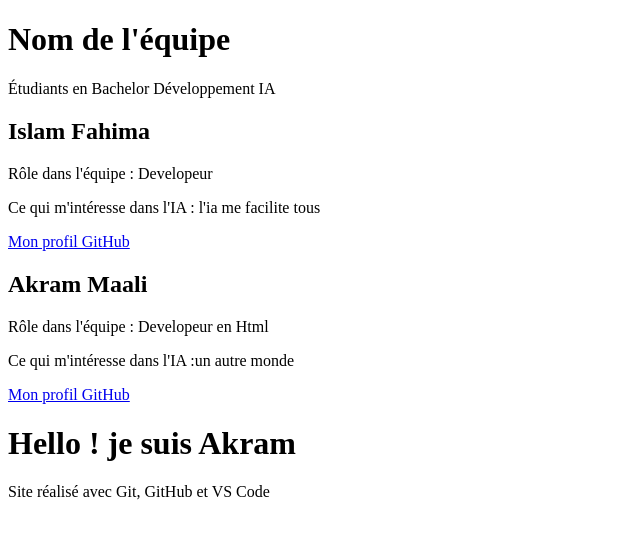
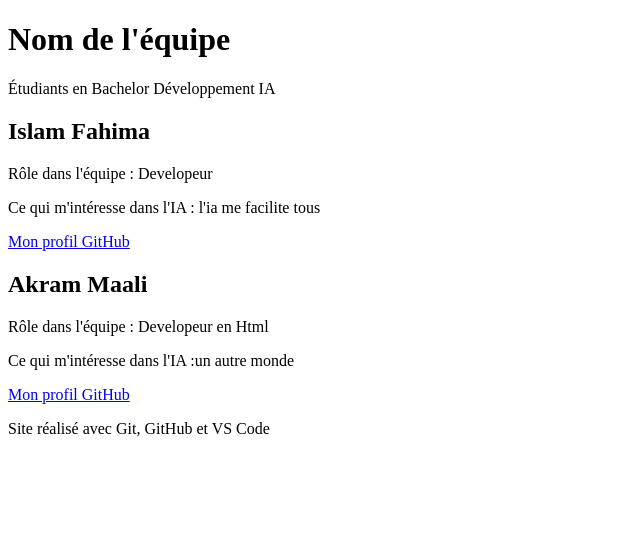
Before and after one commit to LinuxECEOrga/site-equipe, a plain HTML site: page index.html in a window 1280 px wide. Shown: the whole page, without its empty margins (0-640 px from the left). Drawn offline with Linux system fonts and the light colour scheme.

Commit message:
second commit

```diff
--- a/index.html
+++ b/index.html
@@ -26,12 +26,6 @@
   <a href="https://github.com/pseudo">Mon profil GitHub</a>
 </section>
 
-<h1>Hello ! je suis Akram</h1>
-    <!-- SECTION MEMBRE 2 -->
-
-    <!-- SECTION MEMBRE 3 -->
-
-    <!-- SECTION MEMBRE 4 -->
   </main>
 
   <footer>
```
